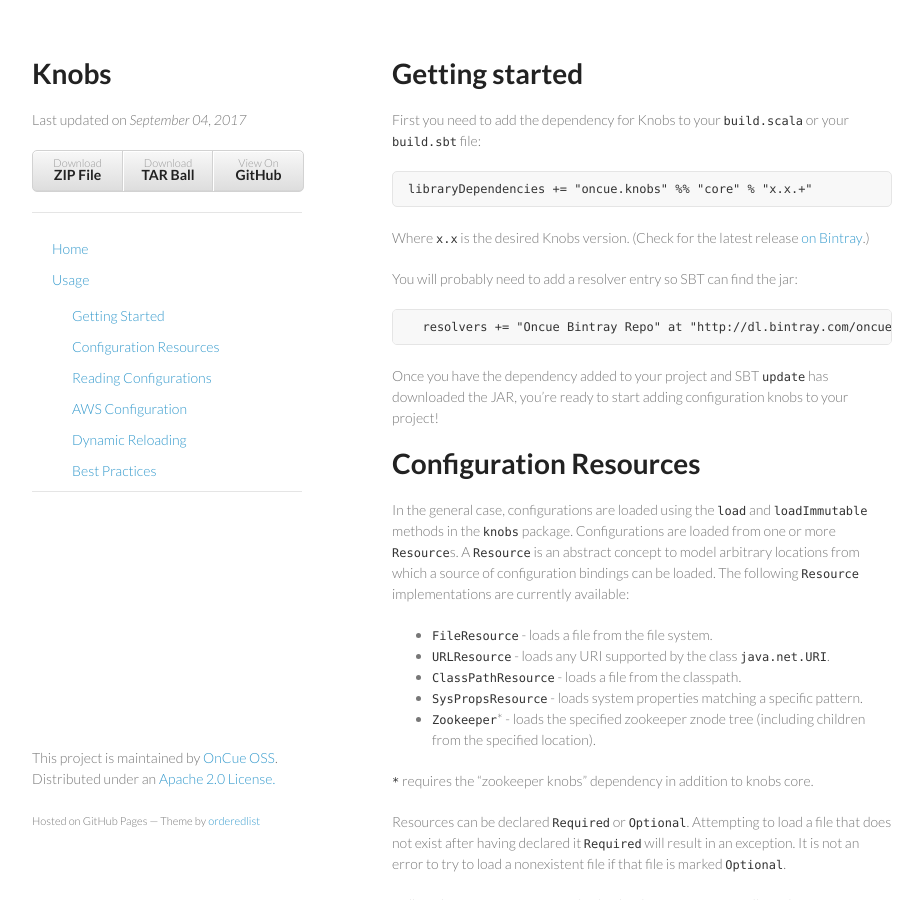
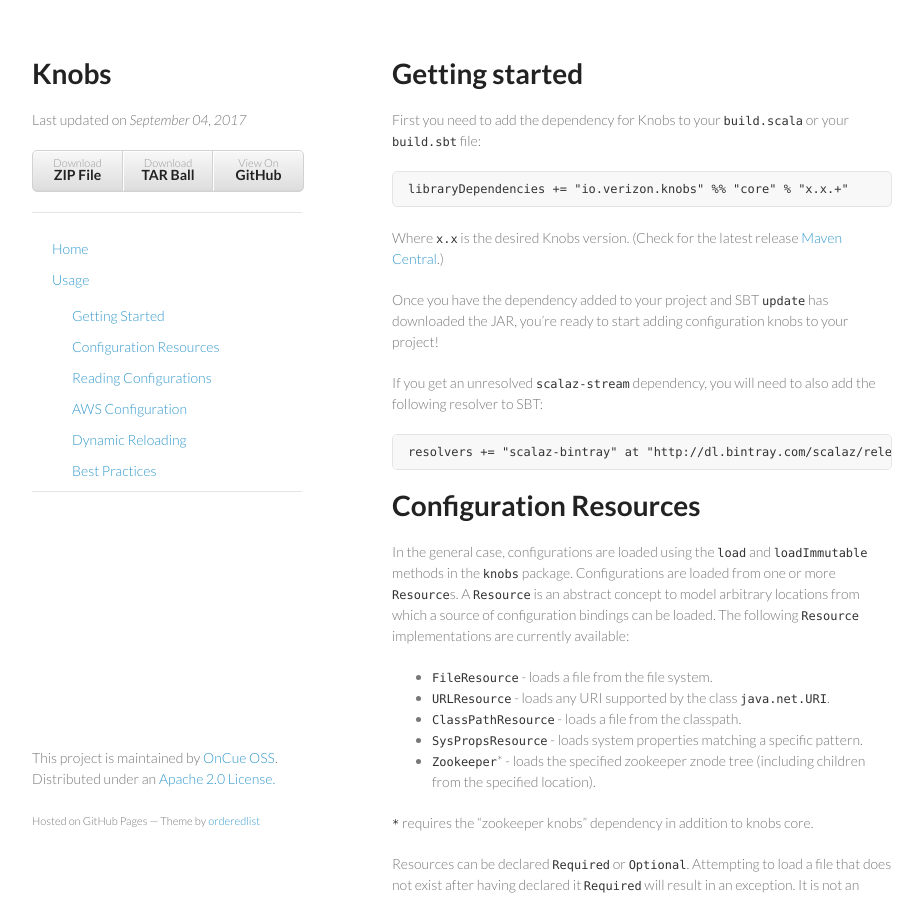
Before and after one commit to Verizon/knobs, a Jekyll site: the page built from usage.md, in a window 1280 px wide and 900 px high. Shown: the whole window, without its empty margins (178-1101 px from the left). Built offline with Jekyll 4.4.1, drawn with Linux system fonts in a browser that asks for light colours; Markdown is read by kramdown in place of the engine named in the settings; some of the changed text lies outside the part shown.

Commit message:
updated site

`````diff
--- a/usage.md
+++ b/usage.md
@@ -11,18 +11,18 @@ section: "usage"
 First you need to add the dependency for Knobs to your `build.scala` or your `build.sbt` file:
 
 ````
-libraryDependencies += "oncue.knobs" %% "core" % "x.x.+"
+libraryDependencies += "io.verizon.knobs" %% "core" % "x.x.+"
 ````
 
-Where `x.x` is the desired Knobs version. (Check for the latest release [on Bintray](https://bintray.com/oncue/releases/knobs/view).)
+Where `x.x` is the desired Knobs version. (Check for the latest release [Maven Central](http://search.maven.org/#search%7Cga%7C1%7Cg%3A%22io.verizon.knobs%22).)
 
-You will probably need to add a resolver entry so SBT can find the jar:
+Once you have the dependency added to your project and SBT `update` has downloaded the JAR, you're ready to start adding configuration knobs to your project!
+
+If you get an unresolved `scalaz-stream` dependency, you will need to also add the following resolver to SBT:
 
 ````
-  resolvers += "Oncue Bintray Repo" at "http://dl.bintray.com/oncue/releases"
+resolvers += "scalaz-bintray" at "http://dl.bintray.com/scalaz/releases"
 ````
-
-Once you have the dependency added to your project and SBT `update` has downloaded the JAR, you're ready to start adding configuration knobs to your project!
 
 <a name="resources"></a>
 
`````
Also changed, not shown: other parts of usage.md (+10 -10 lines), index.md (+1 -1 lines), img/logo.png (added).
